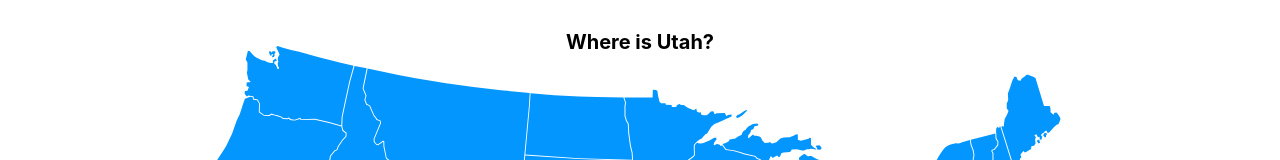
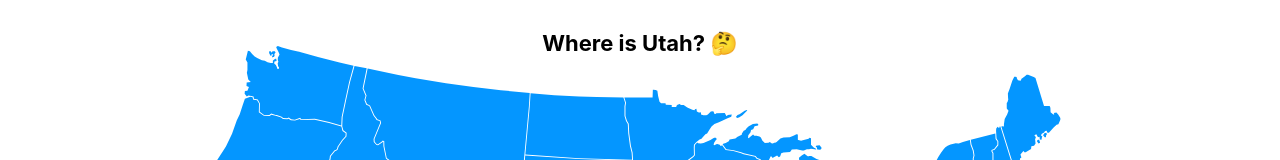
Before and after one commit to cjcoops/us-state-machine, a React (Create React App) app: page / in a window 1280 px wide. Shown: the top 160 px of the page. Built offline with nearby package versions, Linux system fonts and the light colour scheme; a web font is replaced by a local one.

Commit message:
Add thinking emoji

```diff
--- a/src/App.css
+++ b/src/App.css
@@ -6,7 +6,7 @@
 .dialog {
   text-align: center;
   font-weight: bold;
-  font-size: 20px;
+  font-size: 22px;
   padding-top: 30px;
 }
 
--- a/src/components/Dialog.js
+++ b/src/components/Dialog.js
@@ -5,15 +5,15 @@ function Dialog({ value, context }) {
 
   switch (value) {
     case 'guessing':
-      message = `Where is ${context.province}?`;
+      message = `Where is ${context.province}? 🤔`;
       break;
 
     case 'correct':
-      message = `Correct! 🤠🤠🤠Click anywhere to Play Again`;
+      message = `Correct! 🤠🤠🤠 Click anywhere to Play Again`;
       break;
 
     case 'incorrect':
-      message = ` Unlucky 😕Click anywhere to Try Again`;
+      message = ` Unlucky 😕 Click anywhere to Try Again`;
       break;
 
     default:
```
